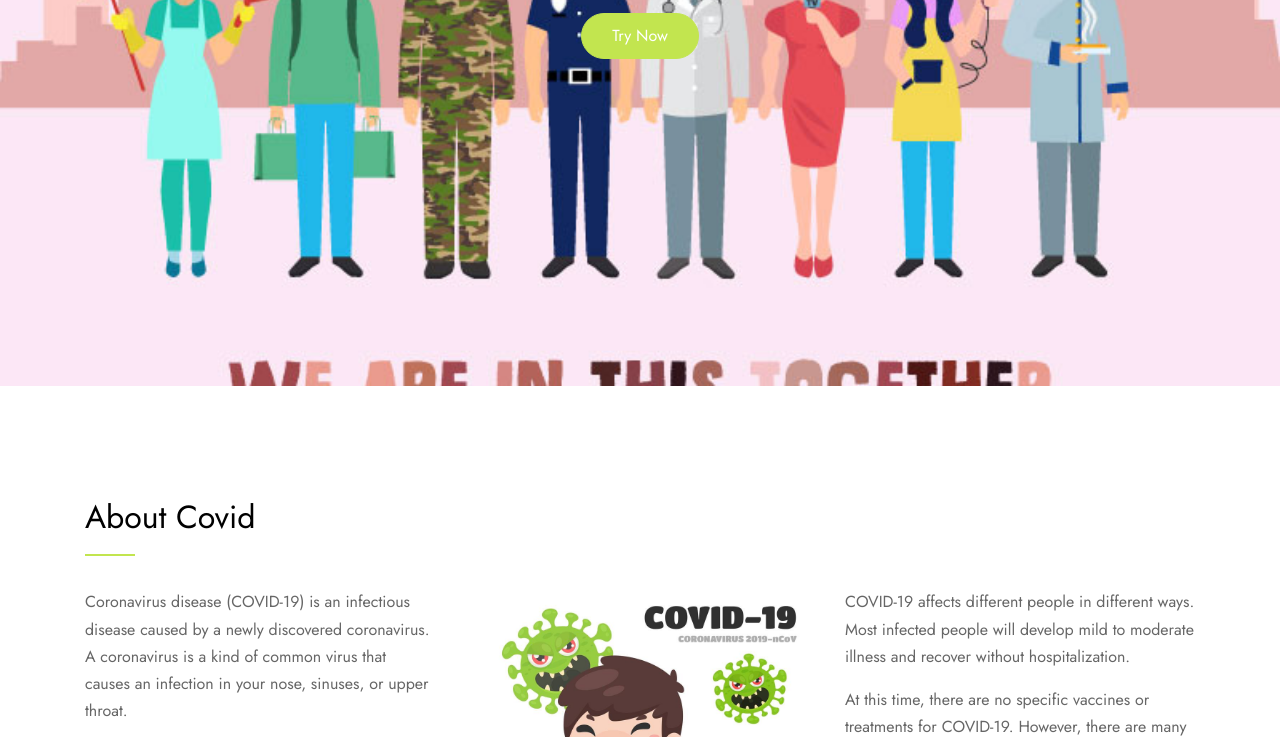
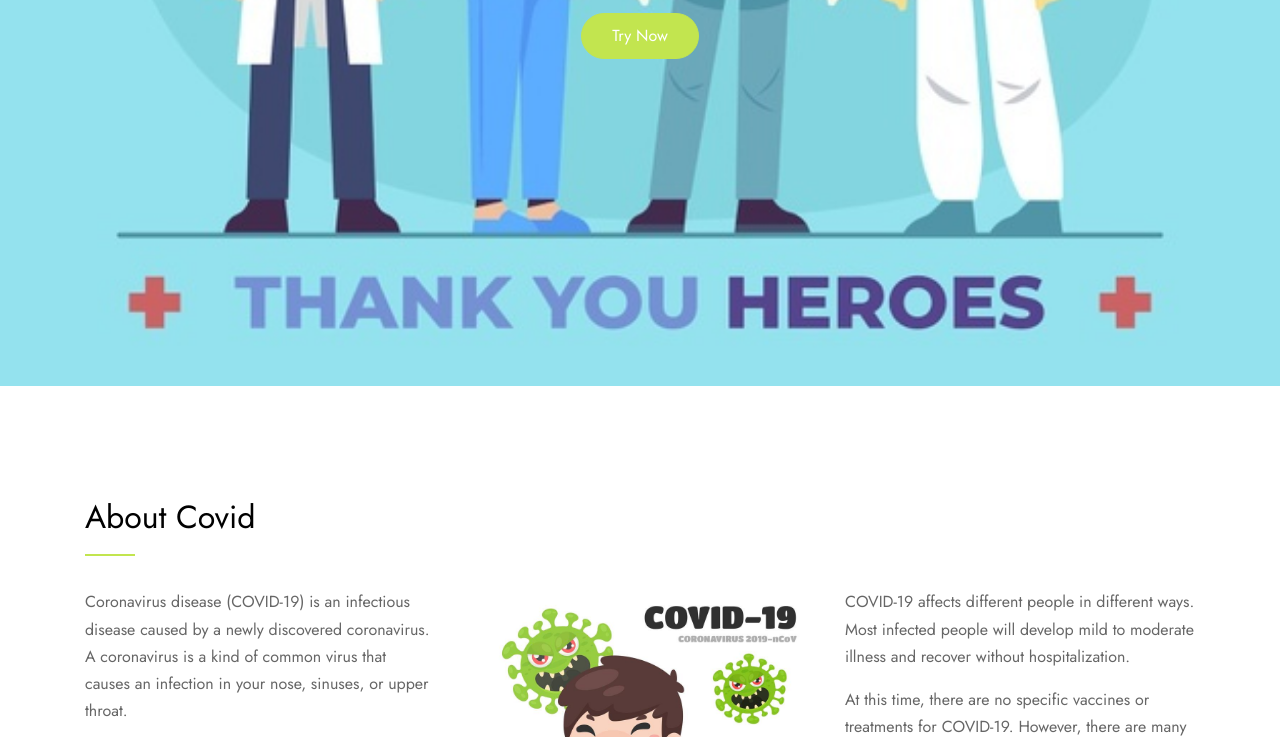
Before and after one commit to Anmolreshi/team1, a plain HTML site: page index.html in a window 1280 px wide. Shown: the part 414-1151 px from the top of the page. Drawn offline with Linux system fonts and the light colour scheme; files whose address does not match are found by name.

Commit message:
Update index.html

```diff
--- a/index.html
+++ b/index.html
@@ -80,7 +80,7 @@
     </header>
 
 
-    <div class="site-blocks-cover overlay bg-light" style="background-image: url('images/w4.png'); " id="home-section">
+    <div class="site-blocks-cover overlay bg-light" style="background-image: url('images/11.png'); " id="home-section">
 
       <div class="container">
         <div class="row justify-content-center">
```
